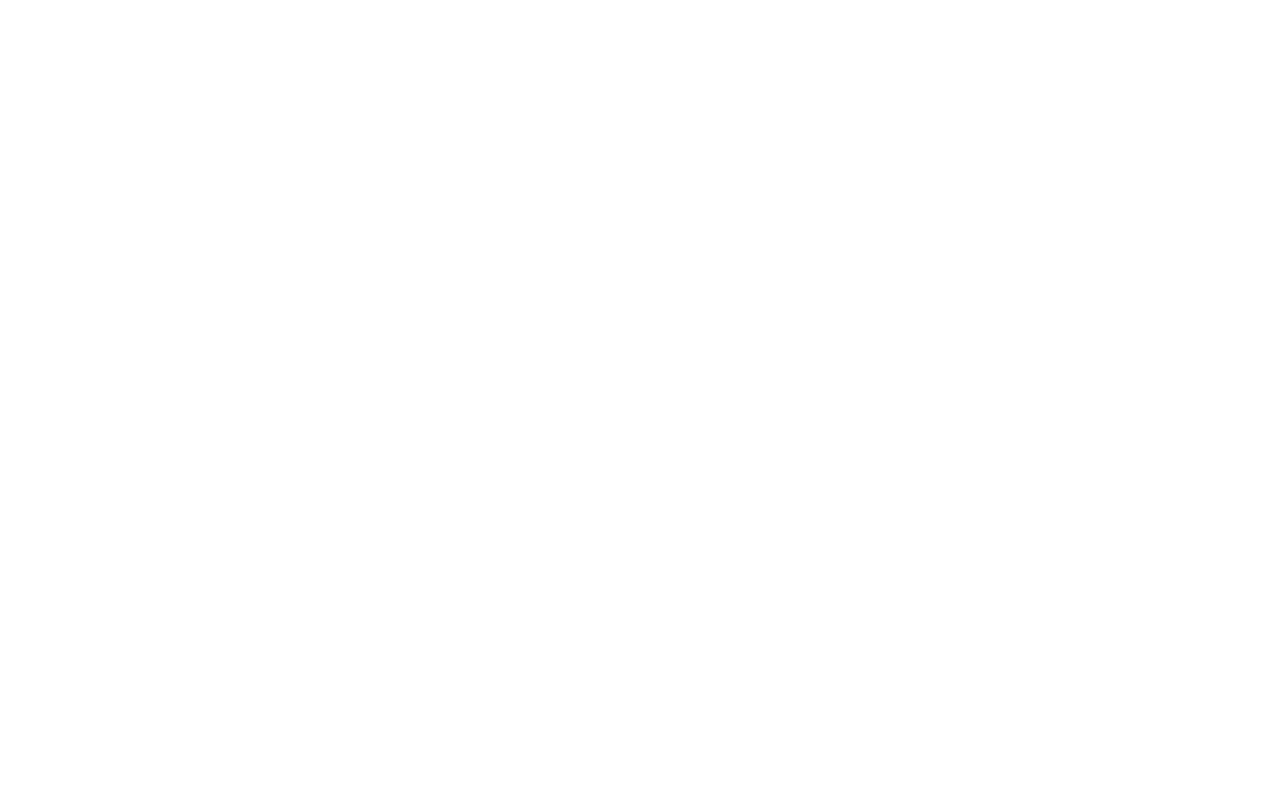
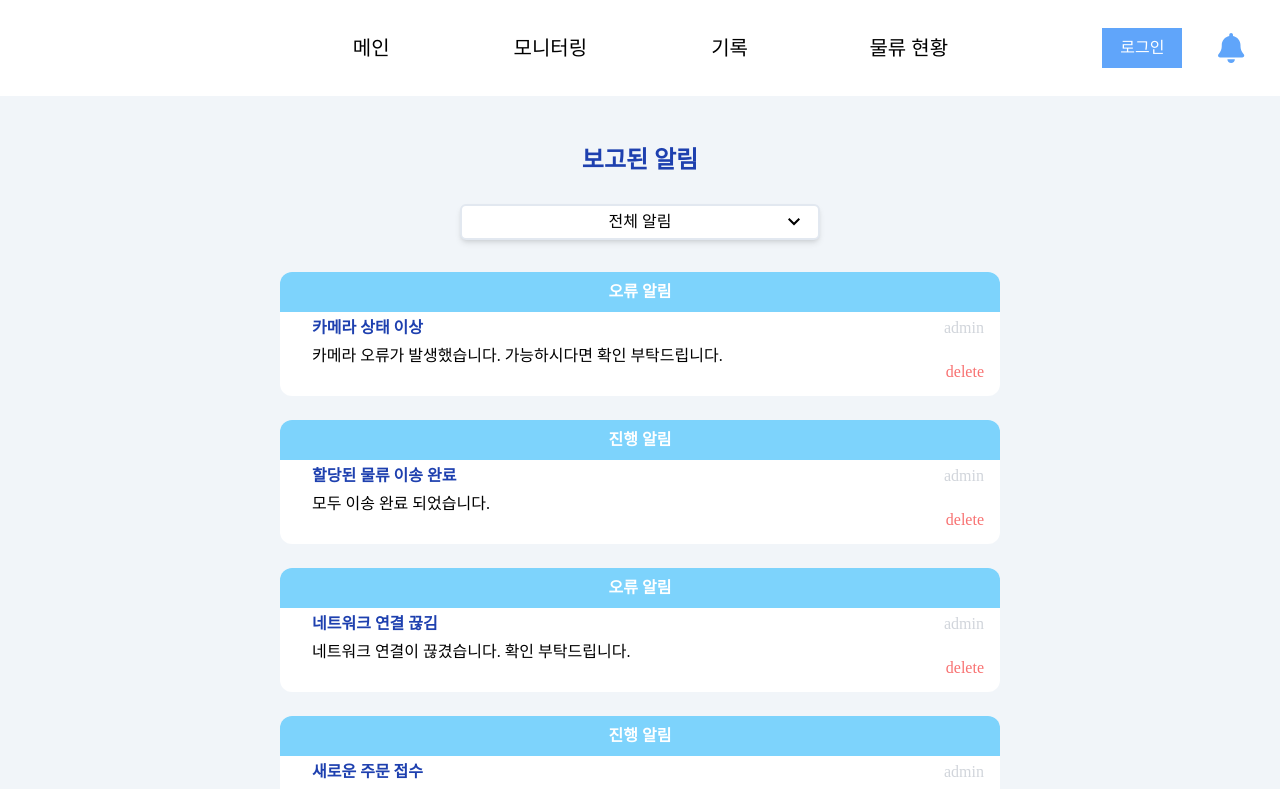
Before and after one commit to phnml1/Hanium-Project, a React (Vite) app in the folder Hanium-Project/: page /notification in a window 1280 px wide. Before the commit this address had no page. Shown: the top 789 px of the page. Built offline with nearby package versions, Linux system fonts and the light colour scheme.

Commit message:
design: 물류현황 백분율, 알림 페이지 일부

```diff
--- a/Hanium-Project/package.json
+++ b/Hanium-Project/package.json
@@ -18,6 +18,7 @@
     "@fortawesome/react-fontawesome": "^0.2.0",
     "@headlessui/react": "^1.7.17",
     "@heroicons/react": "^2.0.18",
+    "@ramonak/react-progress-bar": "^5.0.3",
     "react": "^18.2.0",
     "react-dom": "^18.2.0",
     "react-router-dom": "^6.15.0",
--- a/Hanium-Project/src/App.tsx
+++ b/Hanium-Project/src/App.tsx
@@ -2,7 +2,8 @@ import { useState } from 'react';
 import MainPage from '@/page/MainPage';
 import MonitoringPage from '@/page/MonitoringPage';
 import DocumentPage from '@/page/DocumentPage';
-import LogisticsPage from './page/LogisticsPage';
+import LogisticsPage from '@/page/LogisticsPage';
+import NotificationPage from '@/page/NotificationPage';
 import { BrowserRouter as Router, Route, Routes } from 'react-router-dom';
 
 function App() {
@@ -12,6 +13,7 @@ function App() {
       <Route path="/monitoring" element={<MonitoringPage />} />
       <Route path="/document" element={<DocumentPage />} />
       <Route path="/logistics" element={<LogisticsPage />} />
+      <Route path="/notification" element={<NotificationPage />} />
     </Routes>
   );
 }
--- a/Hanium-Project/src/components/Button.tsx
+++ b/Hanium-Project/src/components/Button.tsx
@@ -1,6 +1,6 @@
-function Button({ width, height, bg, text, clickHandler }) {
+function Button({ width, height, bg, text, color, clickHandler }) {
   return (
-    <button style={{ backgroundColor: `${bg}`, width:`${width}` }} className={`h-${height} text-white`} onClick={clickHandler}>
+    <button style={{ backgroundColor: `${bg}`, width:`${width}`,color: `${color}` }} className={`h-${height} text-${color || 'white'}`} onClick={clickHandler}>
       {text}
     </button>
   );
--- a/Hanium-Project/src/components/NavBar.tsx
+++ b/Hanium-Project/src/components/NavBar.tsx
@@ -57,6 +57,7 @@ function NavBar() {
           }}
         />
         <FontAwesomeIcon
+          onClick={()=>{navigate('/notification')}}
           className="text-3xl text-blue-400 cursor-pointer"
           icon={faBell}
         />
--- a/Hanium-Project/src/page/LogisticsPage.jsx
+++ b/Hanium-Project/src/page/LogisticsPage.jsx
@@ -2,11 +2,16 @@ import NavBar from '@/components/NavBar';
 import Button from '@/components/Button';
 import { ReactComponent as LocationImg } from '@/assets/locationImg.svg';
 import { useState } from 'react';
+import ProgressBar from '@ramonak/react-progress-bar';
+import { FontAwesomeIcon } from '@fortawesome/react-fontawesome';
 function LogisticsPage() {
+  const [currentLog, setCurrentLog] = useState(200);
+  const [goalLog, setGoalLog] = useState(1000);
+
   return (
     <div className="w-full bg-slate-100 h-screen flex flex-col items-center">
       <NavBar />
-      <div className="w-3/4 flex flex-col items-center">
+      <div className="w-3/4 mt-8 flex flex-col items-center">
         <div className="w-full text-center font-extrabold text-blue-800 text-2xl mt-4">
           물류 관리
         </div>
@@ -23,8 +28,30 @@ function LogisticsPage() {
         <div className="w-24 h-12 mt-4 bg-orange-300 rounded-md flex justify-center items-center">
           작동중
         </div>
-        <div className='w-1/2 mt-12 font-semibold text-center text-gray-400'>목표까지 9600개</div>
-        <div className='w-1/2 mt-4 font-semibold text-xl text-blue-800 text-center'>물류 현황</div>
+
+        <div className="w-1/2 mt-8 font-semibold text-xl text-blue-800 text-center">
+          물류 현황
+        </div>
+        <div className="w-1/2 mt-4 relative font-semibold text-center text-gray-400">
+          현재 물류: {currentLog}개
+          <div className="w-full text-center mt-2">
+            목표까지 {goalLog - currentLog}개
+          </div>
+
+        </div>
+        <div className="relative w-1/2 mt-8 ">
+          <ProgressBar
+            style={{ overFlow: 'auto' }}
+            completed={`${currentLog}`}
+            customLabel={`${currentLog}개`}
+            maxCompleted={`${goalLog}`}
+          />
+          <span className="absolute -right-4 text-gray-600 -top-6">{goalLog}개</span>
+        </div>
+        <div className='mt-8'>
+        <Button width="100px" bg="rgb(59 130 246)" height="12"
+            text="수정"/>
+            </div>
       </div>
     </div>
   );
--- a/Hanium-Project/src/page/MonitoringPage.tsx
+++ b/Hanium-Project/src/page/MonitoringPage.tsx
@@ -36,6 +36,7 @@ function MonitoringPage() {
             height="12"
             text="알림 전송"
             bg="rgb(59 130 246)"
+            color = "black"
             clickHandler={() => {
               setIsModal(true);
             }}
--- /dev/null
+++ b/Hanium-Project/src/page/NotificationPage.tsx
@@ -0,0 +1,92 @@
+import NavBar from '@/components/NavBar';
+import Button from '@/components/Button';
+import { useState } from 'react';
+import DropDown from '@/components/DropDown';
+
+function NotificationPage() {
+  const [currentLog, setCurrentLog] = useState(200);
+  const [goalLog, setGoalLog] = useState(1000);
+  const [selected, setSelected] = useState('전체 알림');
+  const items = ['전체 알림', '진행 알림', '오류 알림'];
+  const notifydummy = [
+    {
+      kinds: '오류 알림',
+      title: '카메라 상태 이상',
+      writer: 'admin',
+      content: '카메라 오류가 발생했습니다. 가능하시다면 확인 부탁드립니다.',
+    },
+    {
+      kinds: '진행 알림',
+      title: '할당된 물류 이송 완료',
+      writer: 'admin',
+      content: '모두 이송 완료 되었습니다.',
+    },
+    {
+      kinds: '오류 알림',
+      title: '네트워크 연결 끊김',
+      writer: 'admin',
+      content: '네트워크 연결이 끊겼습니다. 확인 부탁드립니다.',
+    },
+    {
+      kinds: '진행 알림',
+      title: '새로운 주문 접수',
+      writer: 'admin',
+      content: '새로운 주문이 접수되었습니다. 처리해주세요.',
+    },
+    {
+      kinds: '오류 알림',
+      title: '데이터베이스 오류',
+      writer: 'admin',
+      content: '데이터베이스에 오류가 발생했습니다. 조치가 필요합니다.',
+    },
+    {
+      kinds: '진행 알림',
+      title: '배송 예정 시간 변경',
+      writer: 'admin',
+      content:
+        '배송 예정 시간이 변경되었습니다. 고객에게 알릴 필요가 있습니다.',
+    },
+    // 더 많은 객체 추가 가능
+  ];
+
+  return (
+    <div className="w-full bg-slate-100 h-fit flex flex-col items-center">
+      <NavBar />
+      <div className="w-3/4 mt-8 flex flex-col items-center">
+        <div className="w-full text-center font-extrabold text-blue-800 text-2xl mt-4">
+          보고된 알림
+        </div>
+        <div className="w-1/2 flex justify-center mt-2 ">
+          <DropDown
+            selected={selected}
+            setSelected={setSelected}
+            items={items}
+          />
+        </div>
+        <div className="mt-8 mb-8 w-full flex flex-col items-center gap-6">
+          {notifydummy.map((a, i) => (
+            <div className="relative w-3/4 bg-white h-fit rounded-xl">
+              <div className="absolute right-4 top-12 text-gray-300">
+                {a.writer}
+              </div>
+              <div className="w-full h-10 text-white flex items-center justify-center bg-sky-300 rounded-t-xl font-semibold">
+                {a.kinds}
+              </div>
+              <div className="mx-8 mt-2 font-bold text-blue-800 relative">
+                {a.title}
+              </div>
+
+              <div className="max-w-3/4 h-fit mx-8 mt-3 mb-8 flex flex-wrap justify-start items-center break-all">
+                {a.content}
+              </div>
+              <div className="absolute bottom-4 right-4 text-red-400 cursor-pointer">
+                delete
+              </div>
+            </div>
+          ))}
+        </div>
+      </div>
+    </div>
+  );
+}
+export default NotificationPage;
```
Also changed, not shown: 1 other file (tests, documents, lock files or other folders).
